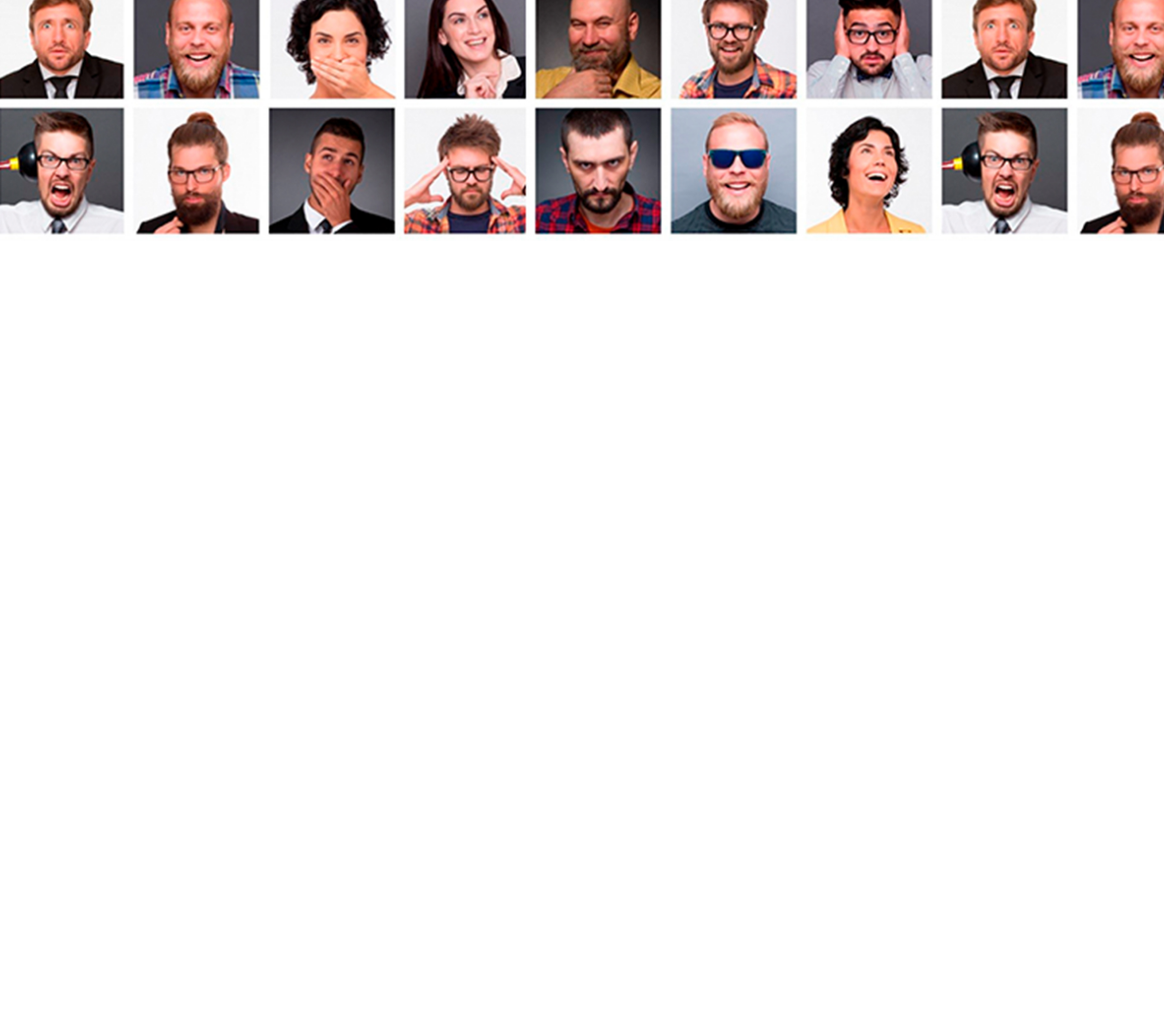
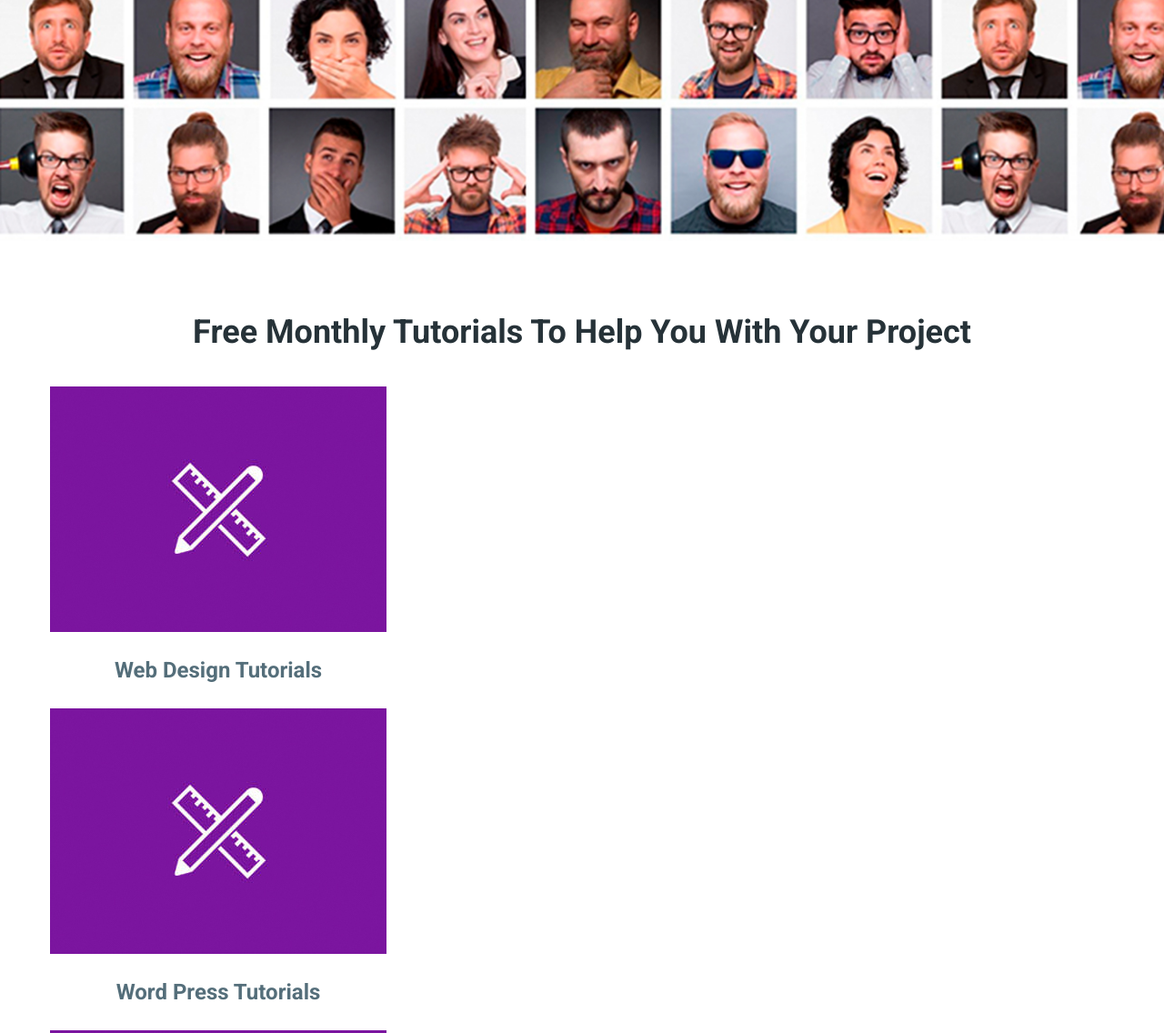
Before and after one commit to serega467/moderno, a website: page app/index.html in a window 1280 px wide. Shown: the part 4292-5428 px from the top of the page at 91% size. Before the commit the page ends 4557 px from the top, so only its background shows below. Drawn offline with nearby package versions, Linux system fonts and the light colour scheme.

```diff
--- a/app/index.html
+++ b/app/index.html
@@ -500,6 +500,42 @@
         </div>
     </section>
 
+        <section class="tutorial">
+            <div class="container">
+                <div class="tutorial__title title">
+                    Free Monthly Tutorials To Help You With Your Project
+                </div>
+                <div class="tutorial__inner">
+
+                    <div class="tutorial__item">
+                       <div class="tutorial__item-images" style=" background-image: url(images/content/tutorial.jpg);">
+
+                       </div>
+                       <div class="tutorial__item-title">
+                        Web Design Tutorials
+                       </div>
+                    </div>
+                </div>
+
+                <div class="tutorial__item">
+                    <div class="tutorial__item-images" style=" background-image: url(images/content/tutorial.jpg);">
+
+                    </div>
+                    <div class="tutorial__item-title">
+                     Word Press Tutorials
+                    </div>
+                 </div>
+
+                 <div class="tutorial__item">
+                    <div class="tutorial__item-images" style=" background-image: url(images/content/tutorial.jpg);">
+
+                    </div>
+                    <div class="tutorial__item-title">
+                     HTML and CSS Tutorials
+                    </div>
+                 </div>
+            </div>
+        </section>
 
     <script src="https://ajax.googleapis.com/ajax/libs/jquery/3.5.1/jquery.min.js"></script>
     <script src="js/libs.min.js"></script>
--- a/app/scss/style.scss
+++ b/app/scss/style.scss
@@ -383,3 +383,37 @@
 }
 
 // end author
+
+// start Tutorials
+.tutorial {
+   padding: 70px 0 120px;
+   &__inner {
+    display: flex;
+    justify-content: space-between;
+    flex-wrap: wrap;
+   }
+   &__item {
+    max-width: 370px;
+    width: 100%;
+   }
+}
+.tutorial__item{
+    &-images{
+        min-height: 270px;
+        background-repeat: no-repeat;
+        background-position: center;
+        background-size: cover;
+
+    }
+    &-title{
+      border-color: #f8f8f8;
+      font-size: 24px;
+      text-align: center;
+      @include f700;
+      padding: 30px 10px;
+      color: &bg;
+      text-align: center;
+    }
+}
+
+// end Tutorials
```
Also changed, not shown: app/css/style.min.css, app/images/content/tutorial.jpg (added).
